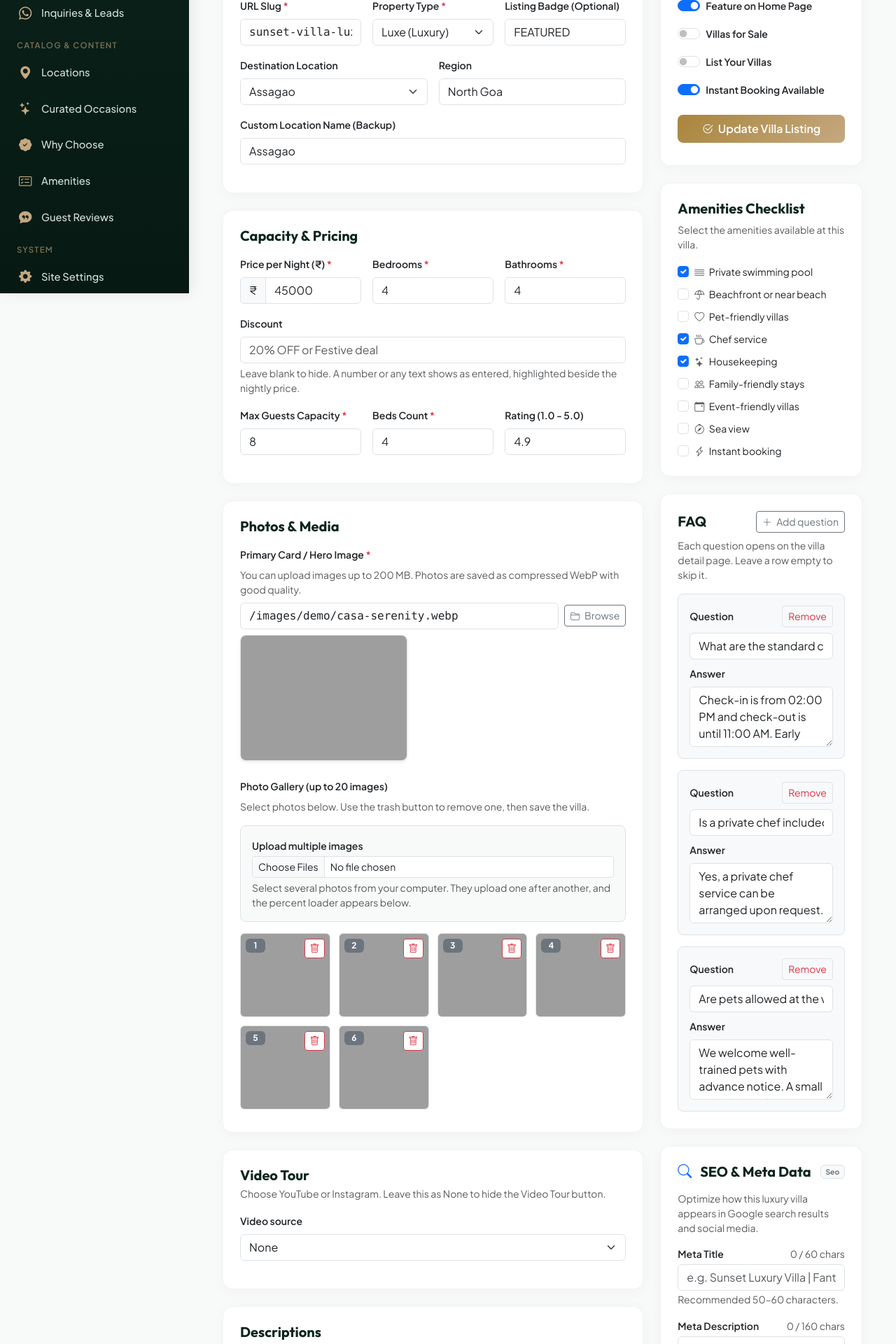
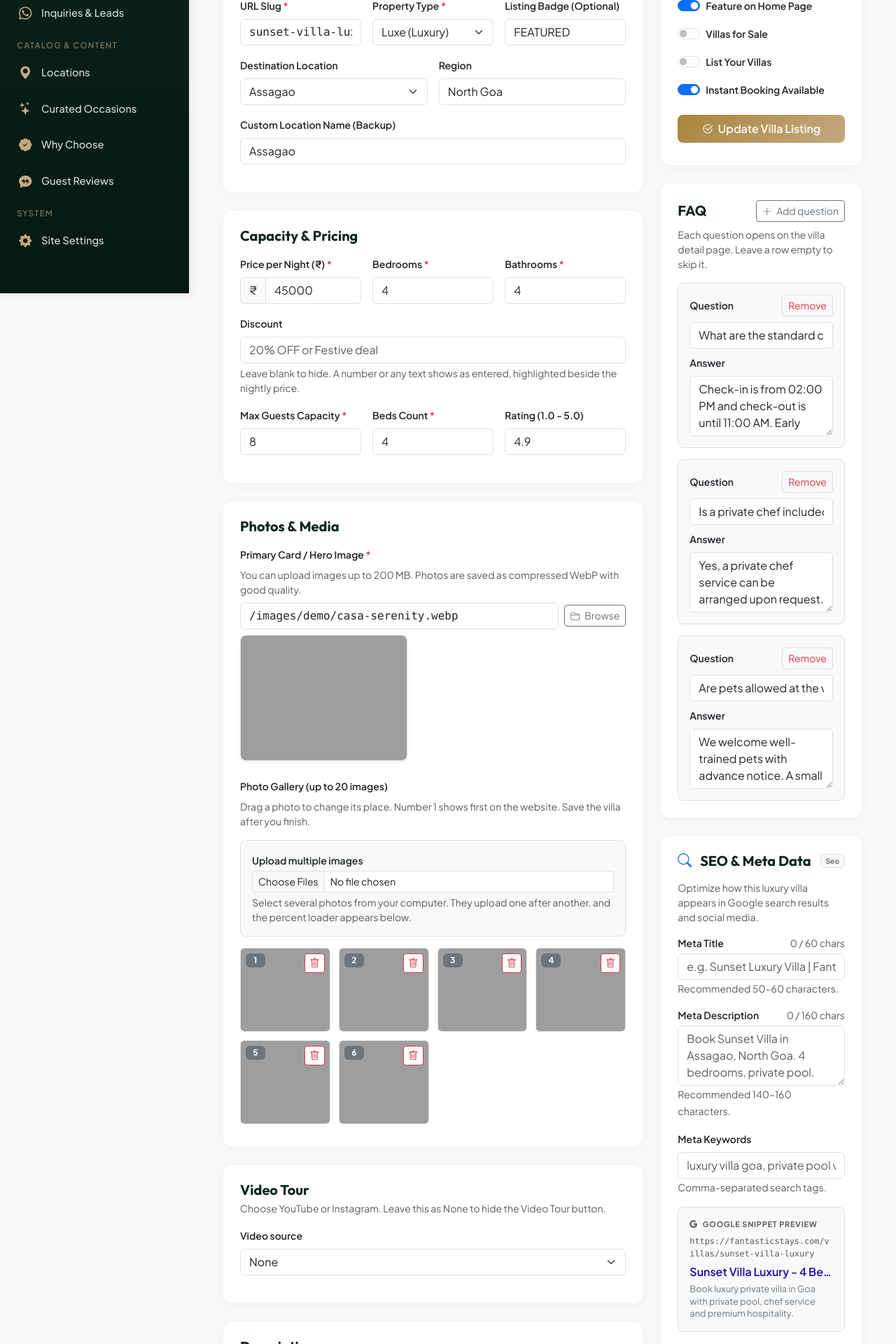
Before and after one commit to sahilmt67-commits/fantasticstays-backend, a Laravel app: page /admin/villas/1/edit in a window 1280 px wide. Shown: the part 381-2301 px from the top of the page at 70% size. Run offline with Laravel 12, Linux system fonts and the light colour scheme; a user stored in the database is signed in; data comes from the database, SQL or seed files in the repository; tables that the repository leaves empty hold one stand-in row (values such as "Sample post"); some libraries are stand-ins or nearby versions; grey boxes are pictures that could not be loaded.

Commit message:
admin changes

```diff
--- a/app/Http/Controllers/Admin/VillaController.php
+++ b/app/Http/Controllers/Admin/VillaController.php
@@ -277,9 +277,14 @@ class VillaController extends Controller
             $gallery = $villa->gallery ?? [$validated['image']];
         }
 
-        // Amenities selected
-        $amenityKeys = $request->input('amenities_list', []);
-        $amenityNames = Amenity::whereIn('key', $amenityKeys)->pluck('name')->toArray();
+        // Keep the saved checklist when the form no longer posts it.
+        if ($request->exists('amenities_list')) {
+            $amenityKeys = $request->input('amenities_list', []);
+            $amenityNames = Amenity::whereIn('key', $amenityKeys)->pluck('name')->toArray();
+        } else {
+            $amenityKeys = $villa->amenity_keys ?? [];
+            $amenityNames = $villa->amenities ?? [];
+        }
 
         // Location name
         $locationName = $validated['location_name'];
--- a/resources/views/admin/villas/edit.blade.php
+++ b/resources/views/admin/villas/edit.blade.php
@@ -159,7 +159,7 @@
                 @endphp
                 <div class="mb-2">
                     <label class="form-label fw-semibold small mb-2">Photo Gallery (up to 20 images)</label>
-                    <small class="text-muted d-block mb-3">Select photos below. Use the trash button to remove one, then save the villa.</small>
+                    <small class="text-muted d-block mb-3">Drag a photo to change its place. Number 1 shows first on the website. Save the villa after you finish.</small>
 
                     <div class="mb-3 p-3 rounded-3 border" data-image-loader style="background:#f8faf9;">
                         <label class="form-label fw-semibold small mb-1" for="gallery_multi_input">Upload multiple images</label>
@@ -185,18 +185,18 @@
                                 }
                             }
                         @endphp
-                        <div class="gallery-slot">
+                        <div class="gallery-slot" draggable="true">
                             <span class="badge bg-secondary" style="min-width:28px;">{{ $gi + 1 }}</span>
                             <div class="gallery-thumb-wrap">
                                 <img class="gallery-thumb rounded border object-fit-cover {{ $thumbUrl ? '' : 'd-none' }}"
-                                     src="{{ $thumbUrl }}" alt="Gallery image {{ $gi + 1 }}"
+                                     src="{{ $thumbUrl }}" alt="Gallery image {{ $gi + 1 }}" draggable="false"
                                      onerror="this.classList.add('d-none'); this.parentElement.querySelector('.gallery-thumb-empty').classList.remove('d-none');">
                                 <div class="gallery-thumb-empty rounded border {{ $thumbUrl ? 'd-none' : '' }}">
                                     <i class="bi bi-image"></i>
                                 </div>
                             </div>
                             <input type="hidden" class="gallery-url-field" value="{{ $slotUrl }}">
-                            <button type="button" class="btn btn-outline-danger btn-sm" onclick="removeGallerySlot(this)" title="Remove">
+                            <button type="button" class="btn btn-outline-danger btn-sm" draggable="false" onmousedown="event.stopPropagation()" onclick="removeGallerySlot(this)" title="Remove">
                                 <i class="bi bi-trash"></i>
                             </button>
                         </div>
@@ -288,26 +288,6 @@
                 </button>
             </div>
 
-
-            <!-- Amenities Selector -->
-            <div class="card card-custom p-4 mb-4">
-                <h5 class="fw-bold mb-2" style="color: var(--fs-emerald);">Amenities Checklist</h5>
-                <p class="text-muted small mb-3">Select the amenities available at this villa.</p>
-
-                @php
-                    $currentKeys = $villa->amenity_keys ?? [];
-                @endphp
-                <div style="max-height: 280px; overflow-y: auto;" class="pe-2">
-                    @foreach($amenities as $amenity)
-                        <div class="form-check mb-2">
-                            <input class="form-check-input" type="checkbox" name="amenities_list[]" value="{{ $amenity->key }}" id="amenity_{{ $amenity->id }}" {{ in_array($amenity->key, old('amenities_list', $currentKeys)) ? 'checked' : '' }}>
-                            <label class="form-check-label small" for="amenity_{{ $amenity->id }}">
-                                <i class="bi {{ $amenity->icon ?? 'bi-stars' }} me-1 text-muted"></i> {{ $amenity->name }}
-                            </label>
-                        </div>
-                    @endforeach
-                </div>
-            </div>
 
             @include('admin.villas.partials.stay-content')
 
@@ -413,6 +393,7 @@ document.addEventListener('DOMContentLoaded', function () {
 
     // Initialize gallery slot count from server-rendered slots
     gallerySlotCount = document.querySelectorAll('.gallery-slot').length;
+    bindGallerySort();
     syncGalleryRaw();
 
     updateSeoPreview();
@@ -442,10 +423,63 @@ const GALLERY_MAX = 20;
 
 function syncGalleryRaw() {
     const urls = [];
-    document.querySelectorAll('.gallery-url-field').forEach(f => {
+    document.querySelectorAll('#gallery_slots_container .gallery-url-field').forEach(f => {
         if (f.value.trim()) urls.push(f.value.trim());
     });
     document.getElementById('gallery_raw_input').value = urls.join('\n');
+}
+
+let galleryDragSlot = null;
+
+function renumberGallerySlots() {
+    document.querySelectorAll('#gallery_slots_container .gallery-slot').forEach(function (slot, index) {
+        const badge = slot.querySelector('.badge');
+        if (badge) badge.textContent = String(index + 1);
+    });
+}
+
+function bindGallerySort() {
+    const container = document.getElementById('gallery_slots_container');
+    if (!container || container.dataset.sortBound) return;
+    container.dataset.sortBound = '1';
+
+    container.addEventListener('dragstart', function (e) {
+        const slot = e.target.closest('.gallery-slot');
+        if (!slot || e.target.closest('button')) {
+            e.preventDefault();
+            return;
+        }
+        galleryDragSlot = slot;
+        slot.classList.add('is-dragging');
+        if (e.dataTransfer) {
+            e.dataTransfer.effectAllowed = 'move';
+            e.dataTransfer.setData('text/plain', 'gallery');
+        }
+    });
+
+    container.addEventListener('dragover', function (e) {
+        if (!galleryDragSlot) return;
+        e.preventDefault();
+        if (e.dataTransfer) e.dataTransfer.dropEffect = 'move';
+        const target = e.target.closest('.gallery-slot');
+        if (!target || target === galleryDragSlot || !container.contains(target)) return;
+        const rect = target.getBoundingClientRect();
+        const placeAfter = e.clientX > rect.left + rect.width / 2;
+        container.insertBefore(galleryDragSlot, placeAfter ? target.nextElementSibling : target);
+        renumberGallerySlots();
+    });
+
+    container.addEventListener('drop', function (e) {
+        if (!galleryDragSlot) return;
+        e.preventDefault();
+    });
+
+    container.addEventListener('dragend', function () {
+        if (galleryDragSlot) galleryDragSlot.classList.remove('is-dragging');
+        galleryDragSlot = null;
+        renumberGallerySlots();
+        syncGalleryRaw();
+    });
 }
 
 function galleryPreviewUrl(url) {
@@ -478,11 +512,11 @@ function refreshGalleryThumb(slot) {
 function gallerySlotHtml(index) {
     return '<span class="badge bg-secondary" style="min-width:28px;">' + index + '</span>' +
         '<div class="gallery-thumb-wrap">' +
-        '<img class="gallery-thumb rounded border object-fit-cover d-none" alt="Gallery image ' + index + '">' +
+        '<img class="gallery-thumb rounded border object-fit-cover d-none" alt="Gallery image ' + index + '" draggable="false">' +
         '<div class="gallery-thumb-empty rounded border"><i class="bi bi-image"></i></div>' +
         '</div>' +
         '<input type="hidden" class="gallery-url-field" value="">' +
-        '<button type="button" class="btn btn-outline-danger btn-sm" onclick="removeGallerySlot(this)" title="Remove">' +
+        '<button type="button" class="btn btn-outline-danger btn-sm" draggable="false" onmousedown="event.stopPropagation()" onclick="removeGallerySlot(this)" title="Remove">' +
         '<i class="bi bi-trash"></i></button>';
 }
 
@@ -492,6 +526,7 @@ function addGallerySlot() {
     const container = document.getElementById('gallery_slots_container');
     const div = document.createElement('div');
     div.className = 'gallery-slot';
+    div.draggable = true;
     div.innerHTML = gallerySlotHtml(gallerySlotCount);
     container.appendChild(div);
 }
@@ -615,8 +650,9 @@ function updateSeoPreview() {
     @media (min-width: 768px) {
         #gallery_slots_container { grid-template-columns: repeat(4, minmax(0, 1fr)); }
     }
-    .gallery-slot { position: relative; }
-    .gallery-thumb-wrap { width: 100%; height: 120px; position: relative; }
+    .gallery-slot { position: relative; cursor: grab; }
+    .gallery-slot.is-dragging { opacity: 0.45; cursor: grabbing; }
+    .gallery-thumb-wrap { width: 100%; height: 120px; position: relative; pointer-events: none; }
     .gallery-thumb, .gallery-thumb-empty {
         width: 100%; height: 120px; background: #f4f1ea;
     }
--- a/resources/views/layouts/admin.blade.php
+++ b/resources/views/layouts/admin.blade.php
@@ -392,9 +392,6 @@
             <a href="{{ route('admin.why-choose.index') }}" class="nav-link {{ request()->routeIs('admin.why-choose.*') ? 'active' : '' }}">
                 <i class="bi bi-patch-check-fill"></i> Why Choose
             </a>
-            <a href="{{ route('admin.amenities.index') }}" class="nav-link {{ request()->routeIs('admin.amenities.*') ? 'active' : '' }}">
-                <i class="bi bi-card-checklist"></i> Amenities
-            </a>
             <a href="{{ route('admin.reviews.index') }}" class="nav-link {{ request()->routeIs('admin.reviews.*') ? 'active' : '' }}">
                 <i class="bi bi-chat-quote-fill"></i> Guest Reviews
             </a>
```
Also changed, not shown: resources/views/admin/villas/create.blade.php (+62 -25 lines).
